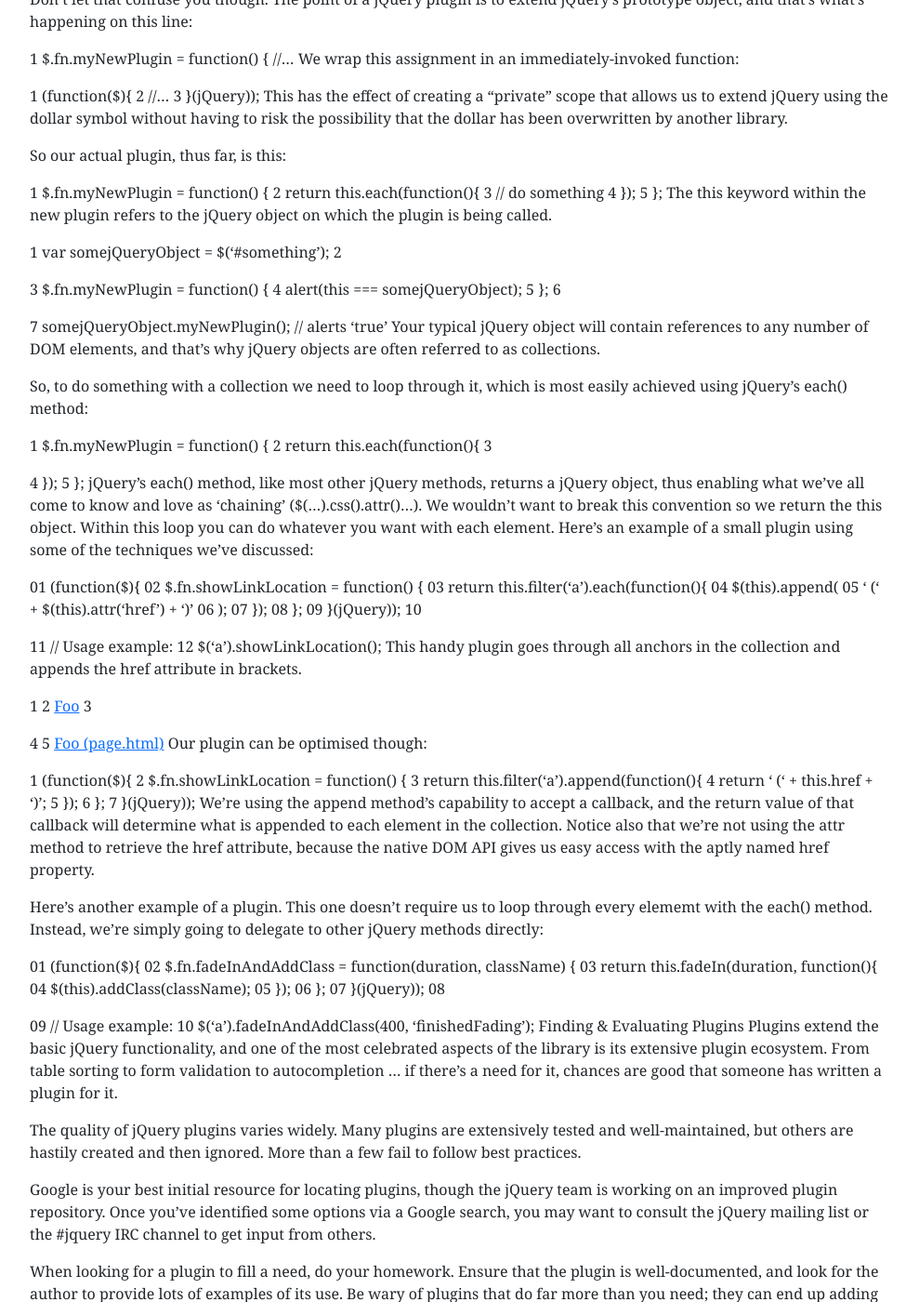
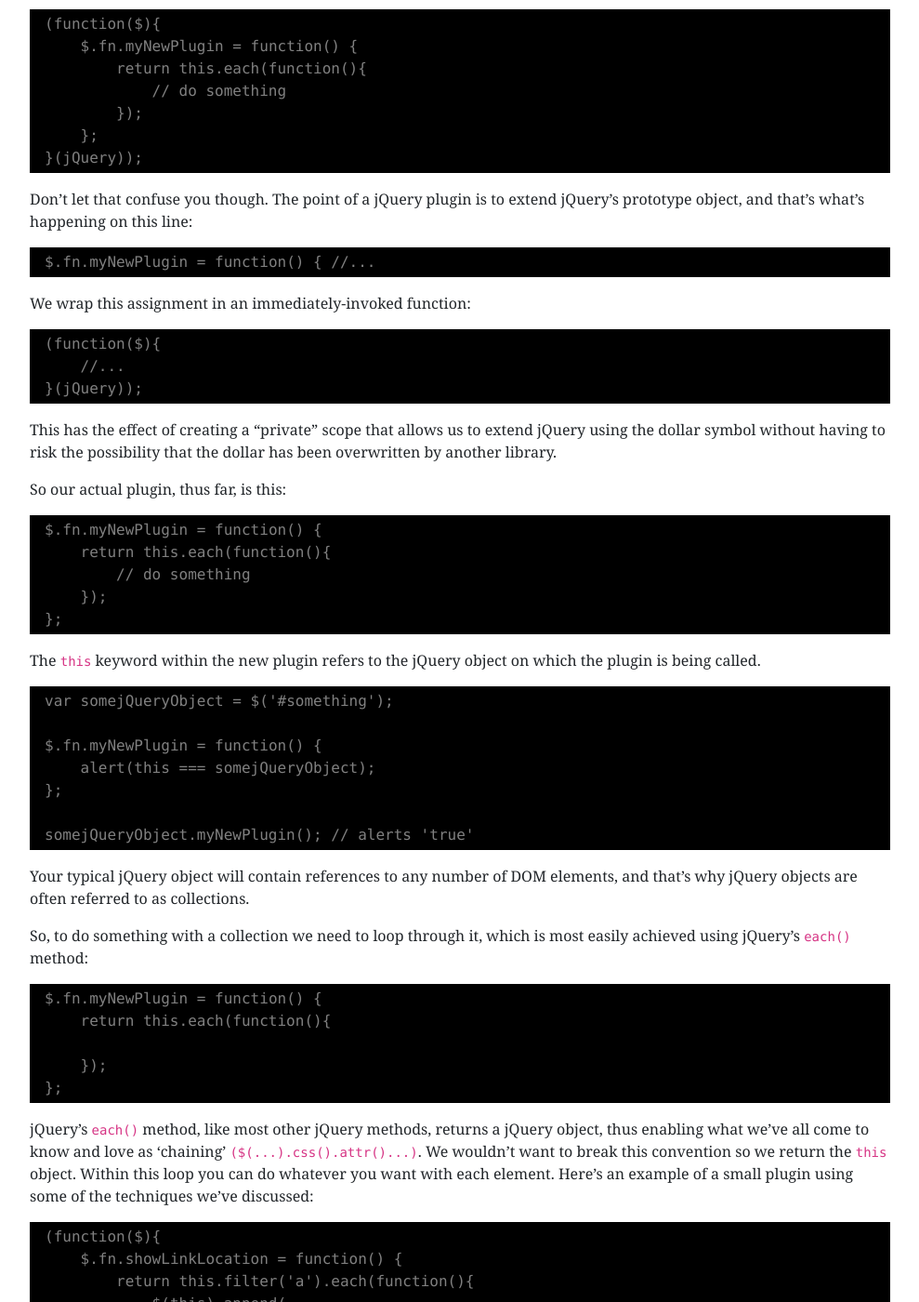
Before and after one commit to dan-carroll/jquery-fundamentals, a Jekyll site: the page built from legacy/ch08-plugins.md, in a window 1280 px wide and 1400 px high, scrolled down 673 px. Shown: the whole window at 93% size, without its empty margins (145-1134 px from the left). Built offline with Jekyll 4.4.1, drawn with Linux system fonts in a browser that asks for light colours; some of the changed text lies outside the part shown.

Commit message:
Update ch08-plugins.md

````diff
--- a/legacy/ch08-plugins.md
+++ b/legacy/ch08-plugins.md
@@ -12,164 +12,134 @@ page: legacy-book-chapter08
 
 ## What exactly is a plugin?
 
-A jQuery plugin is simply a new method that we use to extend jQuery's prototype object. By extending the prototype object you enable all jQuery objects to inherit any methods that you add. As established, whenever you call jQuery() you're creating a new jQuery object, with all of jQuery's methods inherited.
+A jQuery plugin is simply a new method that we use to extend jQuery's prototype object. By extending the prototype object you enable all jQuery objects to inherit any methods that you add. As established, whenever you call `jQuery()` you're creating a new jQuery object, with all of jQuery's methods inherited.
 
-The idea of a plugin is to do something with a collection of elements. You could consider each method that comes with the jQuery core a plugin, like fadeOut or addClass.
+The idea of a plugin is to do something with a collection of elements. You could consider each method that comes with the jQuery core a plugin, like `fadeOut` or `addClass`.
 
 You can make your own plugins and use them privately in your code or you can release them into the wild. There are thousands of jQuery plugins available online. The barrier to creating a plugin of your own is so low that you'll want to do it straight away!
 
-How to create a basic plugin
+## How to create a basic plugin
+
 The notation for creating a typical plugin is as follows:
 
-1
+```js
 (function($){
-2
     $.fn.myNewPlugin = function() {
-3
         return this.each(function(){
-4
             // do something
-5
         });
-6
     };
-7
 }(jQuery));
+```
+
 Don't let that confuse you though. The point of a jQuery plugin is to extend jQuery's prototype object, and that's what's happening on this line:
 
-1
+```js
 $.fn.myNewPlugin = function() { //...
+```
+
 We wrap this assignment in an immediately-invoked function:
 
-1
+```js
 (function($){
-2
     //...
-3
 }(jQuery));
+```
+
 This has the effect of creating a "private" scope that allows us to extend jQuery using the dollar symbol without having to risk the possibility that the dollar has been overwritten by another library.
 
 So our actual plugin, thus far, is this:
 
-1
+```js
 $.fn.myNewPlugin = function() {
-2
     return this.each(function(){
-3
         // do something
-4
     });
-5
 };
-The this keyword within the new plugin refers to the jQuery object on which the plugin is being called.
+```
 
-1
+The `this` keyword within the new plugin refers to the jQuery object on which the plugin is being called.
+
+```js
 var somejQueryObject = $('#something');
-2
 
-3
 $.fn.myNewPlugin = function() {
-4
     alert(this === somejQueryObject);
-5
 };
-6
 
-7
 somejQueryObject.myNewPlugin(); // alerts 'true'
+```
+
 Your typical jQuery object will contain references to any number of DOM elements, and that's why jQuery objects are often referred to as collections.
 
-So, to do something with a collection we need to loop through it, which is most easily achieved using jQuery's each() method:
+So, to do something with a collection we need to loop through it, which is most easily achieved using jQuery's `each()` method:
 
-1
+```js
 $.fn.myNewPlugin = function() {
-2
     return this.each(function(){
-3
 
-4
     });
-5
 };
-jQuery's each() method, like most other jQuery methods, returns a jQuery object, thus enabling what we've all come to know and love as 'chaining' ($(...).css().attr()...). We wouldn't want to break this convention so we return the this object. Within this loop you can do whatever you want with each element. Here's an example of a small plugin using some of the techniques we've discussed:
+```
 
-01
+jQuery's `each()` method, like most other jQuery methods, returns a jQuery object, thus enabling what we've all come to know and love as 'chaining' `($(...).css().attr()...)`. We wouldn't want to break this convention so we return the `this` object. Within this loop you can do whatever you want with each element. Here's an example of a small plugin using some of the techniques we've discussed:
+
+```js
 (function($){
-02
     $.fn.showLinkLocation = function() {
-03
         return this.filter('a').each(function(){
-04
             $(this).append(
-05
                 ' (' + $(this).attr('href') + ')'
-06
             );
-07
         });
-08
     };
-09
 }(jQuery));
-10
 
-11
 // Usage example:
-12
 $('a').showLinkLocation();
+```
+
 This handy plugin goes through all anchors in the collection and appends the href attribute in brackets.
 
-1
+```js
 <!-- Before plugin is called: -->
-2
 <a href="page.html">Foo</a>
-3
 
-4
 <!-- After plugin is called: -->
-5
 <a href="page.html">Foo (page.html)</a>
+```
+
 Our plugin can be optimised though:
 
-1
+```js
 (function($){
-2
     $.fn.showLinkLocation = function() {
-3
         return this.filter('a').append(function(){
-4
               return ' (' + this.href + ')';
-5
         });
-6
     };
-7
 }(jQuery));
-We're using the append method's capability to accept a callback, and the return value of that callback will determine what is appended to each element in the collection. Notice also that we're not using the attr method to retrieve the href attribute, because the native DOM API gives us easy access with the aptly named href property.
+```
 
-Here's another example of a plugin. This one doesn't require us to loop through every elememt with the each() method. Instead, we're simply going to delegate to other jQuery methods directly:
+We're using the `append` method's capability to accept a callback, and the return value of that callback will determine what is appended to each element in the collection. Notice also that we're not using the `attr` method to retrieve the `href` attribute, because the native DOM API gives us easy access with the aptly named `href` property.
 
-01
+Here's another example of a plugin. This one doesn't require us to loop through every elememt with the `each()` method. Instead, we're simply going to delegate to other jQuery methods directly:
+
+```js
 (function($){
-02
     $.fn.fadeInAndAddClass = function(duration, className) {
-03
         return this.fadeIn(duration, function(){
-04
             $(this).addClass(className);
-05
         });
-06
     };
-07
 }(jQuery));
-08
 
-09
 // Usage example:
-10
 $('a').fadeInAndAddClass(400, 'finishedFading');
-Finding & Evaluating Plugins
+```
+
+## Finding & Evaluating Plugins
+
 Plugins extend the basic jQuery functionality, and one of the most celebrated aspects of the library is its extensive plugin ecosystem. From table sorting to form validation to autocompletion ... if there’s a need for it, chances are good that someone has written a plugin for it.
 
 The quality of jQuery plugins varies widely. Many plugins are extensively tested and well-maintained, but others are hastily created and then ignored. More than a few fail to follow best practices.
````
